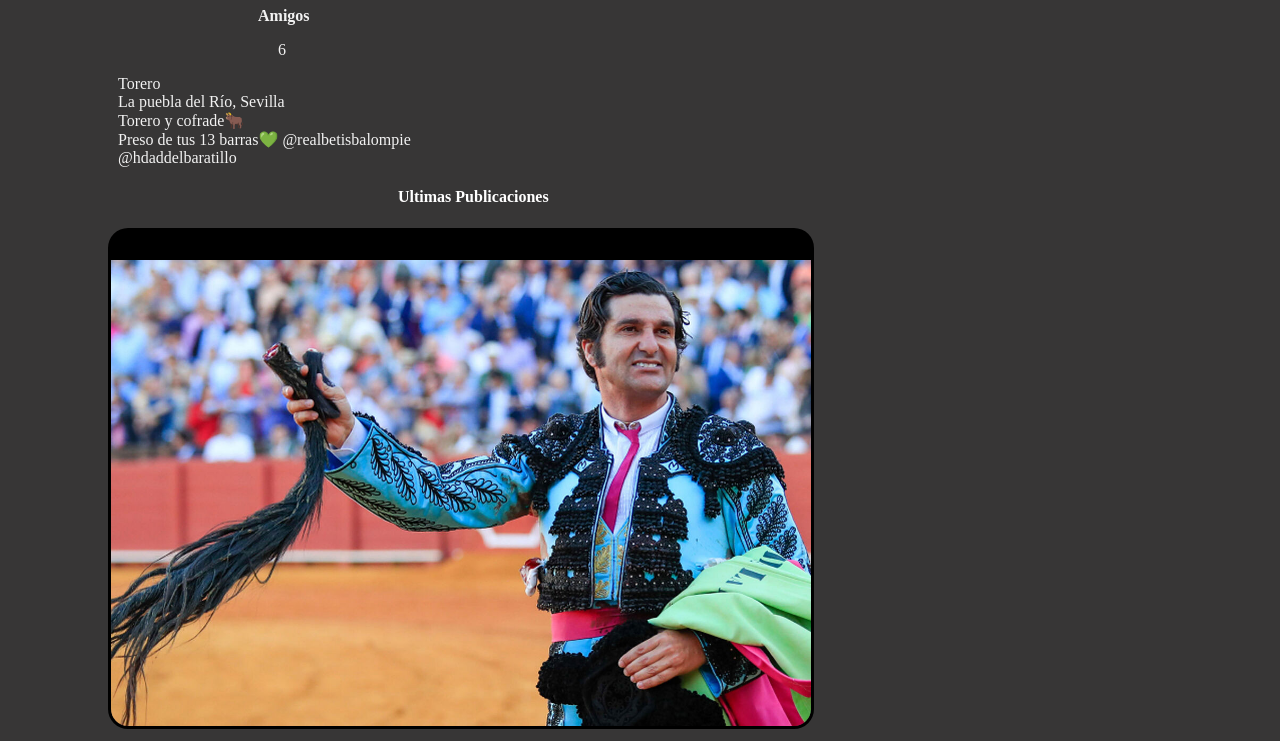
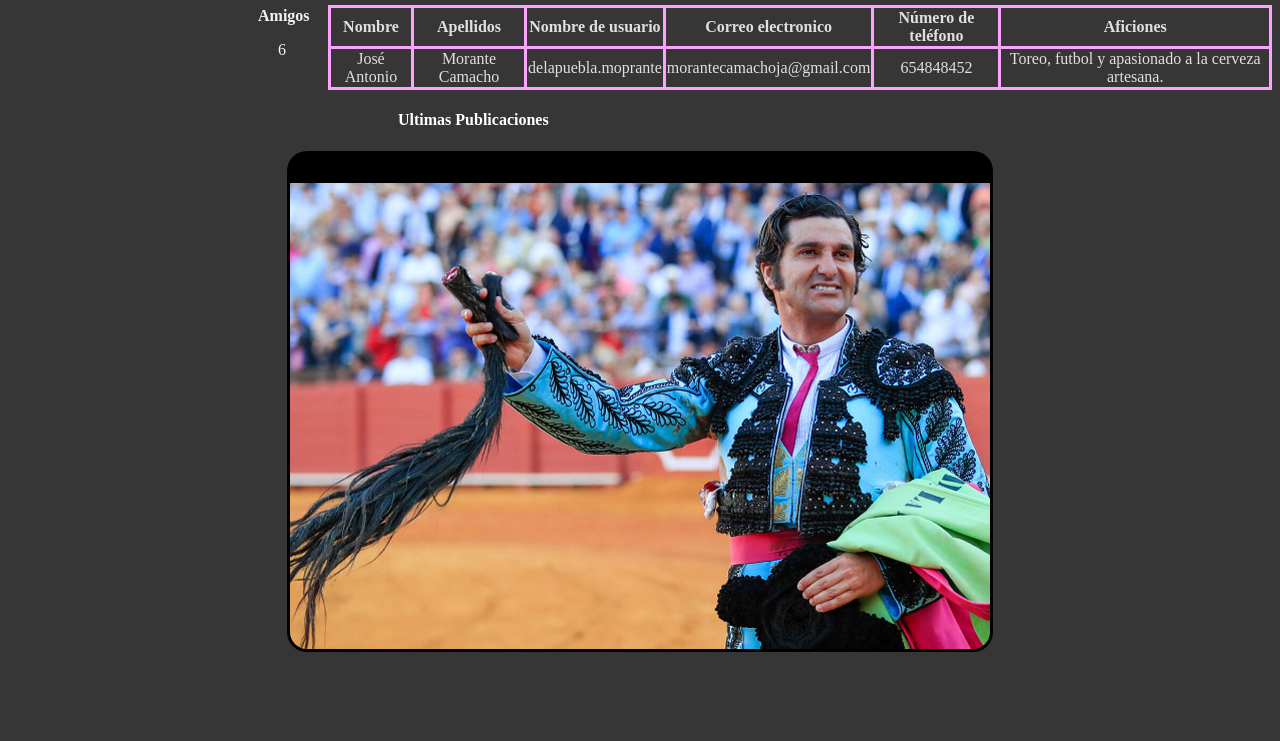
Before and after one commit to josecarlos47/pRecuJC, a plain HTML site: page miPerfil.html in a window 1280 px wide. Shown: the part 202-943 px from the top of the page. After the commit the page ends 866 px from the top, so only its background shows below. Drawn offline with Linux system fonts and the light colour scheme.

Commit message:
centrar letras y acabar de maquetar la tabla

```diff
--- a/estilos.css
+++ b/estilos.css
@@ -128,3 +128,22 @@ p{
     transform: rotate(45deg);
     filter: grayscale();
 }
+.descripcion{
+    border: solid rgb(253, 163, 255);
+    border-top-left-radius: 45px;
+    border-top-right-radius: 45px;
+    border-collapse: collapse;
+    color: rgb(225, 224, 225);
+    margin-left: 320px;
+    margin-top: -70px;
+}
+.descripcion th{
+    border: solid;
+    border: solid rgb(253, 163, 255);
+    text-align: center;
+}
+
+.descripcion td{
+    border: solid rgb(253, 163, 255);
+    text-align: center;
+}
--- a/miPerfil.html
+++ b/miPerfil.html
@@ -14,7 +14,7 @@
     </header>
     <nav>
         <ul>
-            <li>Mi Perfil</li>
+           <a href="index.html"><li>Mi Perfil</li></a>
             <li>Línea del Tiempo</li>
             <li>Fotos</li>
             <li>Amigos</li>
@@ -24,25 +24,41 @@
     <article>
 
         <img src="img/morante.jpg" alt="Sergio" class="fotoPerfil">
+
         <a href=""><img src="img/config.png" alt="configuracion" class="config"></a>
         <p class="usuario">@delapuebla.morante</p>
         <p class="amigos"><b>Amigos</b></p>
         <p class="amigosNumero">6</p>
 
-        <p class="infoPersonal">Torero
-            <br>
-            La puebla del Río, Sevilla
-            <br>
-            Torero y cofrade🐂
-            <br>
-            Preso de tus 13 barras💚 @realbetisbalompie
-            <br>
-            @hdaddelbaratillo
-        </p>
+        <table class="descripcion">
+            <tr>
+                <th>Nombre</th>
+                <th>Apellidos</th>
+                <th>Nombre de usuario</th>
+                <th>Correo electronico</th>
+                <th>Número de teléfono</th>
+                <th>Aficiones</th>
+            </tr>
+            <tr>
+                <td>José Antonio</td>
+                <td>Morante Camacho</td>
+                <td>delapuebla.moprante</td>
+                <td>morantecamachoja@gmail.com</td>
+                <td>654848452</td>
+                <td>Toreo, futbol y apasionado a la cerveza artesana.</td>
+            </tr>
+
+        </table>
+
     </article>
     <article>
-        <h4 class="ultPublicaciones">Ultimas Publicaciones</h4>
-        <img src="img/rabo.jpg" alt="Morante con el rabo" class="publicaciones morante">
+
+        <div>
+            <h4 class="ultPublicaciones">Ultimas Publicaciones</h4>
+            <div class="divpublis">
+                <img src="img/rabo.jpg" alt="" width="700em" class="publicaciones">
+            </div>
+        </div>
     </article>
 </body>
 </html>
```
